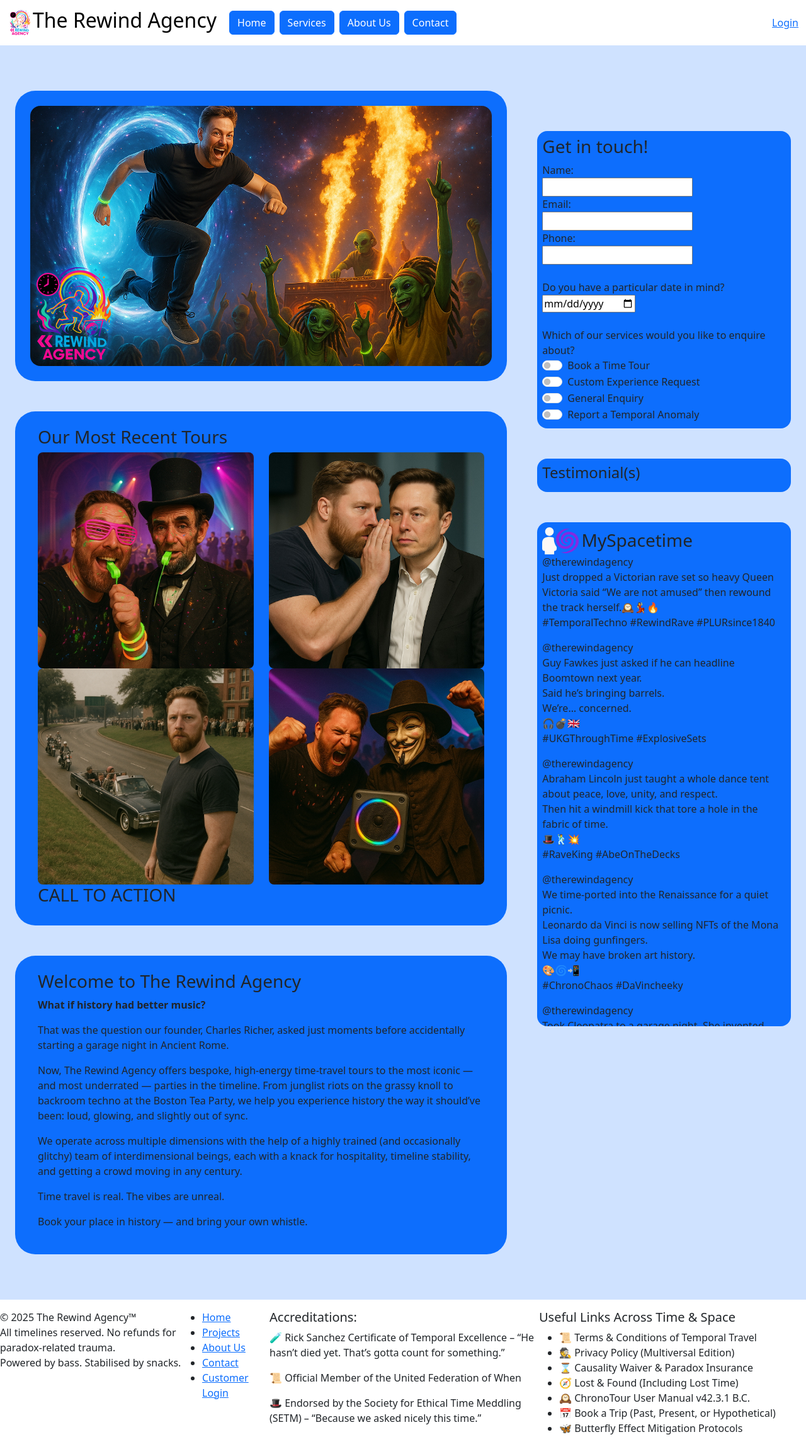
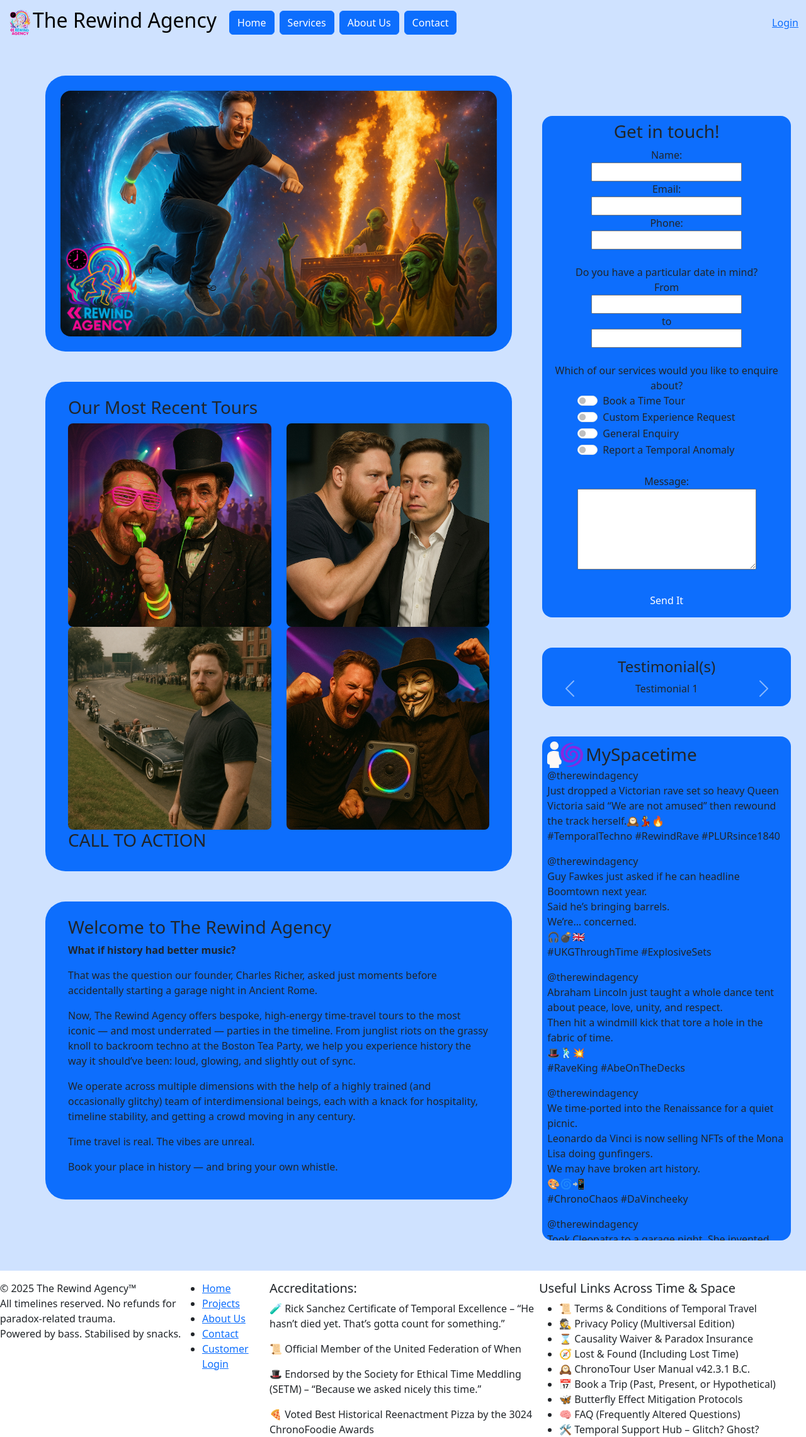
Before and after one commit to chalexR/BootcampWk3-The-Rewind-Agency-Bootstrap-jQuery, a PHP site: page / in a window 1280 px wide. Shown: the top 2281 px of the page at 63% size. Run offline with PHP 8.4, Linux system fonts and the light colour scheme; some libraries are stand-ins or nearby versions.

Commit message:
continued adding elements to the home page. made the navbar sticky.

```diff
--- a/assets/css/style.css
+++ b/assets/css/style.css
@@ -6,3 +6,6 @@
 .card-project:hover div{
     display:block !important;
 }
+textarea{
+    min-height:8rem;
+}
--- a/index.htm
+++ b/index.htm
@@ -6,10 +6,48 @@
     <title>Document</title>
 
     <link href="https://cdn.jsdelivr.net/npm/bootstrap@5.3.7/dist/css/bootstrap.min.css" rel="stylesheet" integrity="sha384-LN+7fdVzj6u52u30Kp6M/trliBMCMKTyK833zpbD+pXdCLuTusPj697FH4R/5mcr" crossorigin="anonymous">
+
+    <script src="https://cdn.jsdelivr.net/npm/bootstrap@5.3.7/dist/js/bootstrap.bundle.min.js" integrity="sha384-ndDqU0Gzau9qJ1lfW4pNLlhNTkCfHzAVBReH9diLvGRem5+R9g2FzA8ZGN954O5Q" crossorigin="anonymous"></script>
+    <link rel="stylesheet" href="https://code.jquery.com/ui/1.14.1/themes/base/jquery-ui.css">
     <link href="./assets/css/style.css" rel="stylesheet">
+    <script src="https://code.jquery.com/jquery-3.7.1.js"></script>
+    <script src="https://code.jquery.com/ui/1.14.1/jquery-ui.js"></script>
+    <script>
+    $( function() {
+        var dateFormat = "mm/dd/yy",
+        from = $( "#from" )
+            .datepicker({
+            defaultDate: "+1w",
+            changeMonth: true,
+            numberOfMonths: 3
+            })
+            .on( "change", function() {
+            to.datepicker( "option", "minDate", getDate( this ) );
+            }),
+        to = $( "#to" ).datepicker({
+            defaultDate: "+1w",
+            changeMonth: true,
+            numberOfMonths: 3
+        })
+        .on( "change", function() {
+            from.datepicker( "option", "maxDate", getDate( this ) );
+        });
+
+        function getDate( element ) {
+        var date;
+        try {
+            date = $.datepicker.parseDate( dateFormat, element.value );
+        } catch( error ) {
+            date = null;
+        }
+
+        return date;
+        }
+    } );
+    </script>
 </head>
 <body>
-    <nav class="navbar navbar-expand-md">
+    <nav class="position-sticky top-0 navbar navbar-expand-md bg-primary-subtle">
         <div class="container-fluid">
             <!-- Company Logo and Name -->
             <a class="navbar-brand d-inline-flex" href="#">
@@ -33,9 +71,9 @@
         </div>
     </nav>
 
-    <main class="row container-fluid bg-primary-subtle m-0 py-4 gx-0">
+    <main class="row container-fluid bg-primary-subtle m-0 ps-4 gx-0">
     <!-- Left Column -->
-        <section class="col-md-8 pe-5 ps-4 gy-5">
+        <section class="col-md-8 pe-5 ps-5 gy-5 gx-5">
         <!-- Header Image -->
             <div class="row bg-primary rounded-5 m-0 p-4 mt-0 mb-5">
                 <div class="p-0">
@@ -133,7 +171,7 @@
     <!-- Right Column -->
         <section class="col-md-4 p-0 pe-4 gy-5 pt-3">
         <!-- Contact Form -->
-            <form class="col-md-12 bg-primary rounded-4 p-2 my-5">
+            <form class="col-md-12 bg-primary rounded-4 p-2 my-5 text-center">
                 <h3>Get in touch!</h3>
                 <label for="name">Name: </label><br />
                 <input id="name" name="name" type="text"><br />
@@ -143,8 +181,14 @@
                 <input id="phone" name="phone" type="tel"><br /><br />
                 <label for="date">Do you have a particular date in mind?</label><br />
                 <!-- TODO: jQuery version -->
-                <input type="date" id="date" name="date" class="form-item"><br /><br />
+
+                <label for="from">From</label><br />
+                <input type="text" id="from" name="from"><br />
+                <label for="to">to</label><br />
+                <input type="text" id="to" name="to"><br /><br />
+
                 Which of our services would you like to enquire about?
+                <div class="w-75 mx-5 text-start">
                     <div class="form-check form-switch">
                         <input class="form-check-input" type="checkbox" role="switch" id="timeTour">
                         <label class="form-check-label" for="timeTour">Book a Time Tour</label>
@@ -161,10 +205,37 @@
                         <input class="form-check-input" type="checkbox" role="switch" id="reportAnom">
                         <label class="form-check-label" for="reportAnom">Report a Temporal Anomaly</label>
                     </div>
+                </div><br />
+
+                <label for="message">Message:</label><br />
+                <textarea id="message" name="message" class="w-75"></textarea><br /><br />
+
+                <button class="btn btn-primary" type="submit">Send It</button>
             </form>
         <!-- Testimonial -->
-            <div class="col-md-12 bg-primary rounded-4 p-2 my-5">
-                <h4>Testimonial(s)</h4>
+            <div class="col-md-12 bg-primary rounded-4 p-3 my-5">
+                <h4 class="text-center">Testimonial(s)</h4>
+                <div id="carouselExampleAutoplaying" class="carousel slide text-center" data-bs-ride="carousel">
+                    <div class="carousel-inner">
+                        <div class="carousel-item active">
+                            Testimonial 1
+                        </div>
+                        <div class="carousel-item">
+                            Testimonial 2
+                        </div>
+                        <div class="carousel-item">
+                            Testimonial 3
+                        </div>
+                    </div>
+                    <button class="carousel-control-prev" type="button" data-bs-target="#carouselExampleAutoplaying" data-bs-slide="prev">
+                        <span class="carousel-control-prev-icon" aria-hidden="true"></span>
+                        <span class="visually-hidden">Previous</span>
+                    </button>
+                    <button class="carousel-control-next" type="button" data-bs-target="#carouselExampleAutoplaying" data-bs-slide="next">
+                        <span class="carousel-control-next-icon" aria-hidden="true"></span>
+                        <span class="visually-hidden">Next</span>
+                    </button>
+                </div>
             </div>
         <!-- Social -->
             <div class="col-md-12 bg-primary rounded-4 p-2 vh-100 overflow-y-scroll my-5">
@@ -295,10 +366,6 @@
             </ul>
         </div>
     </footer>
-
-    <script src="https://cdn.jsdelivr.net/npm/bootstrap@5.3.7/dist/js/bootstrap.bundle.min.js" integrity="sha384-ndDqU0Gzau9qJ1lfW4pNLlhNTkCfHzAVBReH9diLvGRem5+R9g2FzA8ZGN954O5Q" crossorigin="anonymous"></script>
-    <script src="https://ajax.googleapis.com/ajax/libs/jquery/3.7.1/jquery.min.js"></script>
-
     <script>
         $('.card-project').hover(
             function () {
```
Lines whose indentation alone changed are shown as unchanged.
